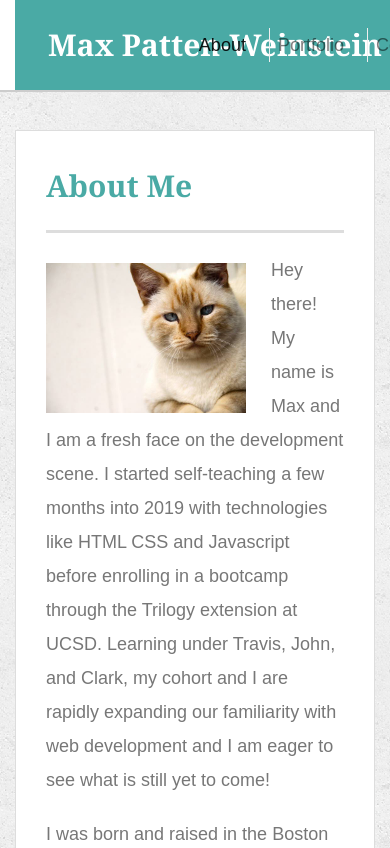
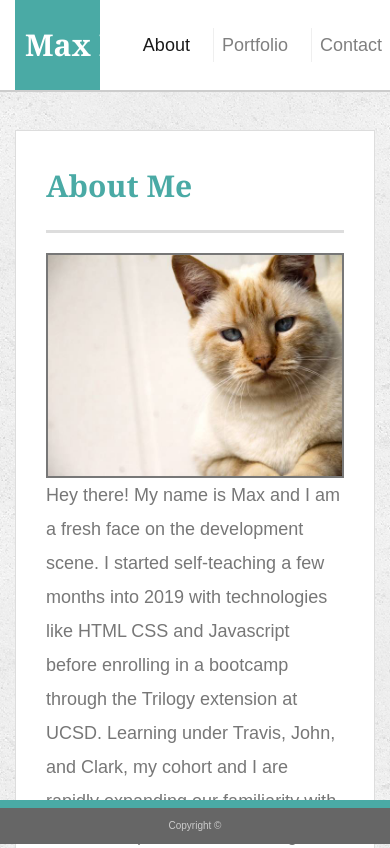
Before and after one commit to RhadMax/Bootstrap-Portfolio, a plain HTML site: page index.html in a window 390 px wide. Shown: the top 848 px of the page. Drawn offline with nearby package versions, Linux system fonts and the light colour scheme.

Commit message:
tons of fiddling, lot of changes... possibly final version for bootstrap but would like to revisit if I have time-- should have done more commits

```diff
--- a/assets/css/style.css
+++ b/assets/css/style.css
@@ -122,13 +122,14 @@ nav a:first-child {
 /* footer */
 
 footer {
-  padding: 30px 0;
+  padding: 1px 0;
   clear: both;
-  font-size: 12px;
+  font-size: 10px;
   color: #cccccc;
   text-align: center;
   background: #666666;
   border-top: 8px solid #4aaaa5;
+  width: 100%;
 }
 
 h3, h2 {
@@ -174,6 +175,10 @@ h3, h2 {
   width: 100%;
   border: 0 none;
   opacity: 0.8;
+}
+
+img:hover {
+  opacity: 1.0;
 }
 
 .work h3 {
@@ -237,3 +242,36 @@ input[type=submit] {
 .row {
   width: 960px;
 }
+
+.img-fluid {
+  width: 400px;
+  float:left;
+  margin-right: 20px;
+  border: solid 2px #777777;
+}
+
+
+/* Tried really hard to avoid using media query in this bootstrap version but the
+nav bar quirks just would not format seamlessly for smaller devices despite hours
+spent on messing with the bootstrap html code... it's like midnight on Friday now
+and I have to work all weekend so I am tapping out and using a little bit of query
+to get the nav to be smooth... if you comment the queries out it the page at large
+functions but the nav links up top get wonky and overlap... had to move on for now
+so I can try to get to the rest of the homework :(  */
+@media screen and (max-width:625px) {
+  #logo {
+    width: 85px;
+    padding: 0px 15px 0px 10px;
+  }
+  .navbar-nav{
+    position:fixed;
+    right:500px;
+  }
+}
+
+@media screen and (max-width:960px) {
+  .navbar-nav{
+    position:fixed;
+    right:0px;
+  }
+}
--- a/index.html
+++ b/index.html
@@ -3,6 +3,7 @@
 
 <head>
   <meta charset="UTF-8">
+  <meta name="viewport" content="width=device-width, initial-scale=1.0">
   <title>About | Your Name</title>
   <link rel="stylesheet" href="https://stackpath.bootstrapcdn.com/bootstrap/4.3.1/css/bootstrap.min.css"
     integrity="sha384-ggOyR0iXCbMQv3Xipma34MD+dH/1fQ784/j6cY/iJTQUOhcWr7x9JvoRxT2MZw1T" crossorigin="anonymous">
@@ -50,7 +51,7 @@
     <section class="main-section">
       <h1>About Me</h1>
 
-      <img src="assets/images/cat.jpg" class="auth-image" alt="Your Name">
+      <img src="assets/images/cat.jpg" class="img-fluid" class="auth-image" alt="Your Name">
 
       <p>Hey there! My name is Max and I am a fresh face on the development scene. I started self-teaching a few months
         into 2019 with technologies like HTML CSS and Javascript before enrolling in a bootcamp through the Trilogy
@@ -75,11 +76,19 @@
 
   </div>
 
-  <footer>
+    <!--Couldn't find this  fixed footer syntax on bootstrap site... link to the
+  documentation seems weird and code I found didn't even seem to work as expected. But
+  I did eventually find it on stack overflow-->
+  <footer class="footer fixed-bottom">
+      <div class="container">
+        <span>Copyright &copy;</span>
+      </div>
+    </footer>
+  <!-- <footer>
     <div class="container">
       Copyright &copy;
     </div>
-  </footer>
+  </footer> -->
 </body>
 
 </html>
```
Also changed, not shown: contact.html (+11 -2 lines), portfolio.html (+14 -5 lines).
